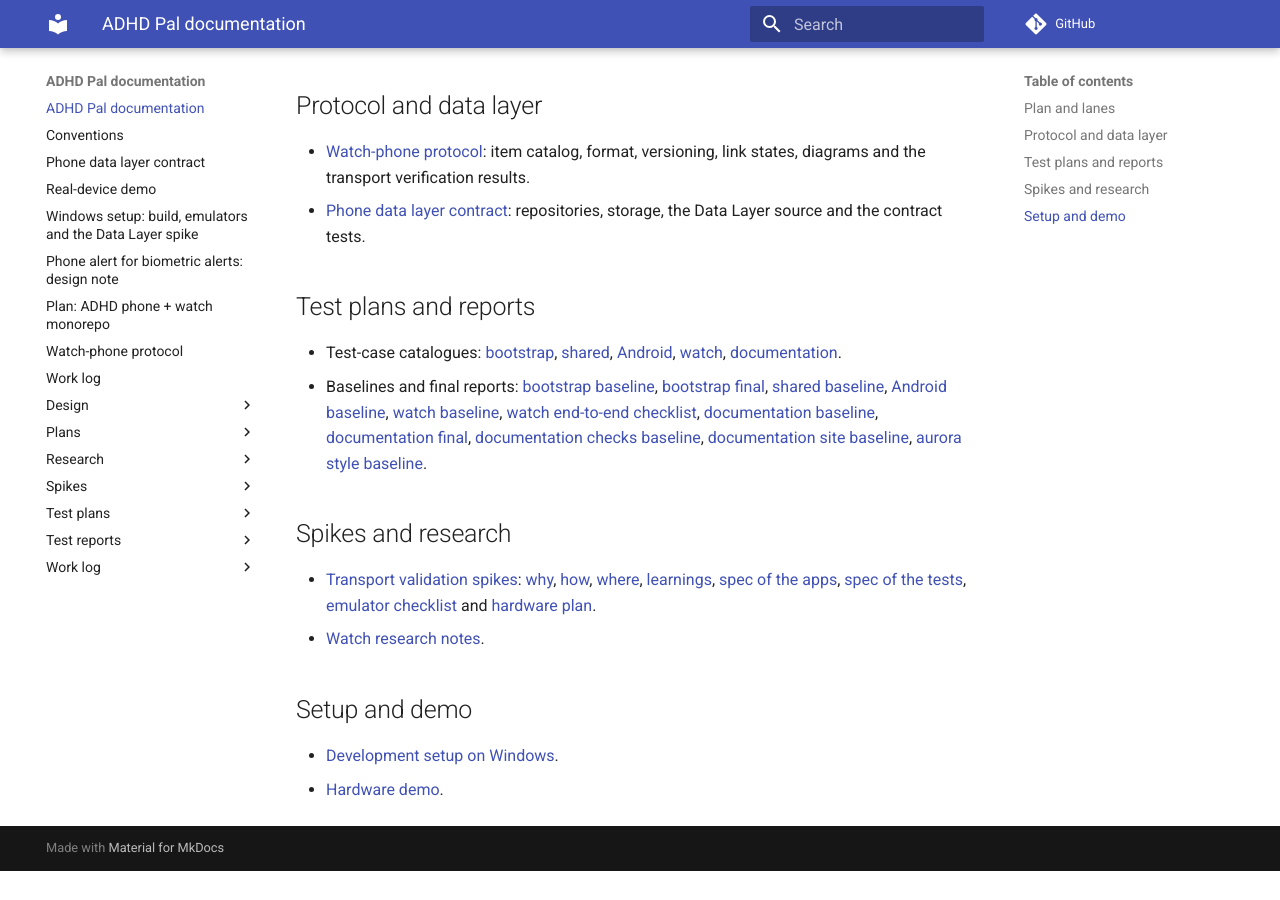
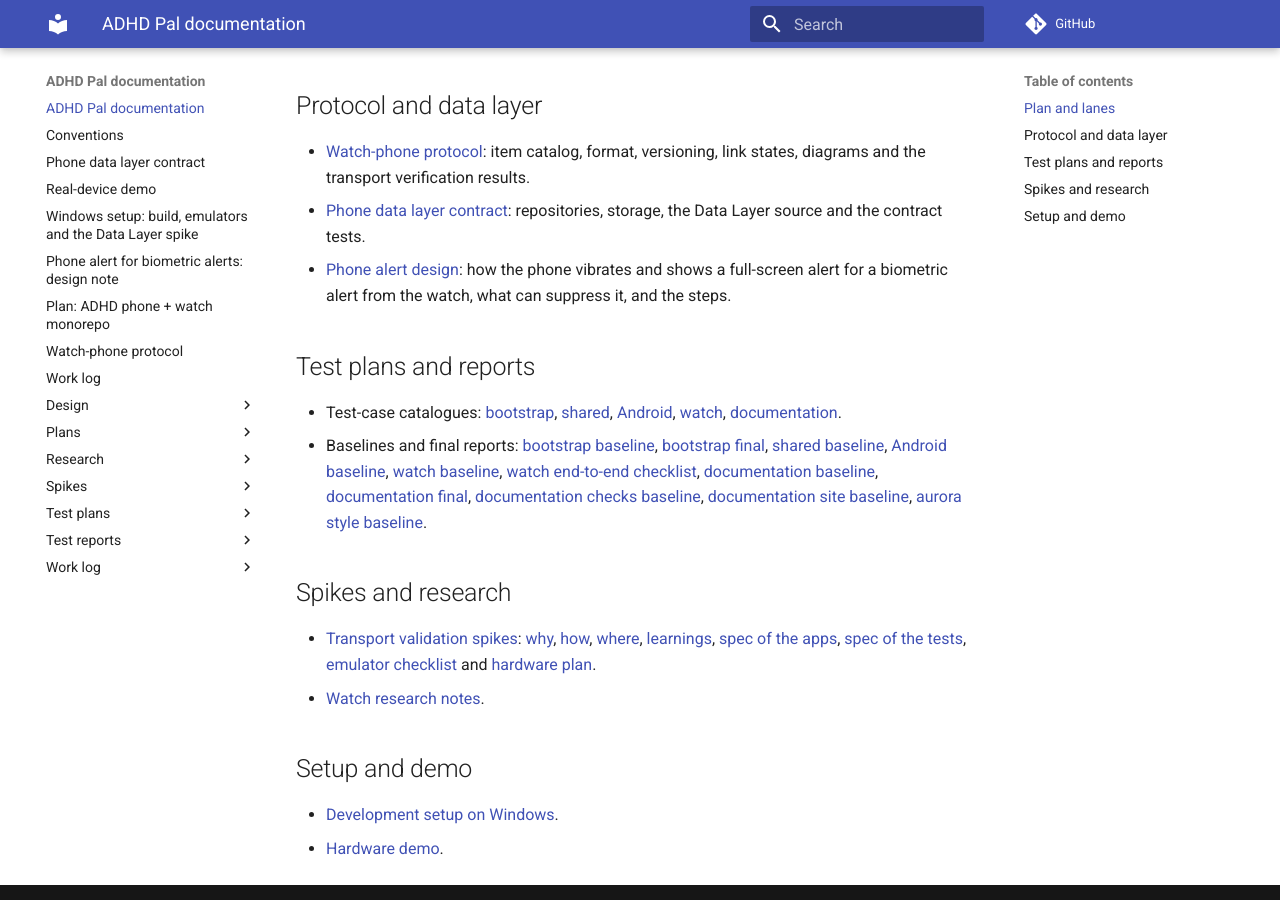
Before and after one commit to shlomoa/my-adhd-pal, an MkDocs documentation site: the page built from docs/index.md, in a window 1280 px wide and 900 px high, scrolled down 477 px. Built offline with MkDocs 1.6.1 and Material for MkDocs 9.7.7, drawn with Linux system fonts in a browser that asks for light colours; comment, search, counter and statistics services are not loaded; before the commit the page ends 1348 px from its top, so only the background shows below that.

Commit message:
Link docs/phone-alert.md from docs/index.md; merge main
Co-Authored-By: Claude Sonnet 5.5 <noreply@anthropic.com>
Claude-Session: https://claude.ai/code/session_017a7VpsjrqAVv8pUrt5MJX9

```diff
--- a/docs/index.md
+++ b/docs/index.md
@@ -20,6 +20,8 @@ body of the GitHub issue of each step; the documents record what was decided and
 - [Watch-phone protocol](protocol.md): item catalog, format, versioning, link states, diagrams and the transport
   verification results.
 - [Phone data layer contract](data-layer.md): repositories, storage, the Data Layer source and the contract tests.
+- [Phone alert design](phone-alert.md): how the phone vibrates and shows a full-screen alert for a biometric alert from the
+  watch, what can suppress it, and the steps.
 
 ## Test plans and reports
 
```
